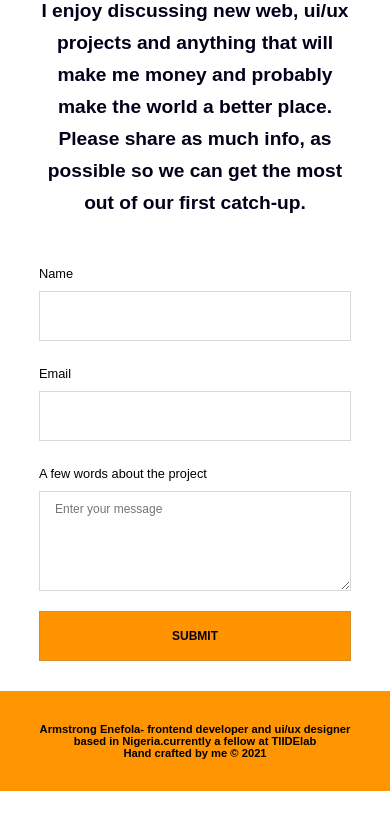
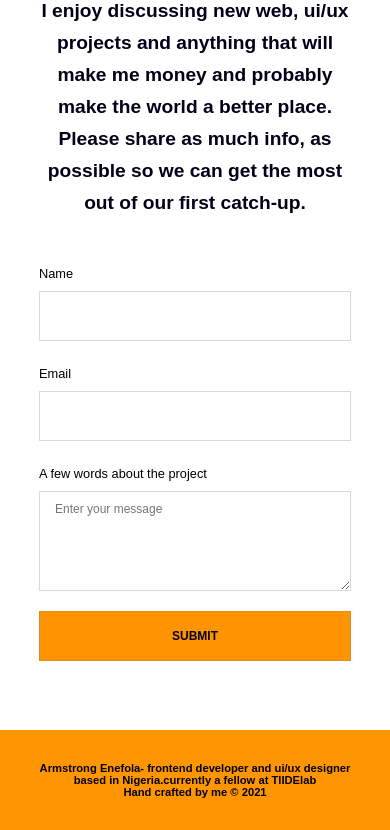
Before and after one commit to armstrongenefola/Portfolio-website, a plain HTML site: page contact.html in a window 390 px wide. Shown: the part 198-1028 px from the top of the page. Before the commit the page ends 989 px from the top, so only its background shows below. Drawn offline with Linux system fonts and the light colour scheme.

Commit message:
new commit

```diff
--- a/contactme.css
+++ b/contactme.css
@@ -278,4 +278,14 @@ form{
         margin-top: 5rem;
         text-align: center;
     }
+    .footer-container{
+        display: flex;
+        width:100%;
+        background:#ff9500 ;
+        justify-content: center;
+        align-items: center;
+        margin-top: 0%;
+        height: 100px;
     }
+
+    }
```
